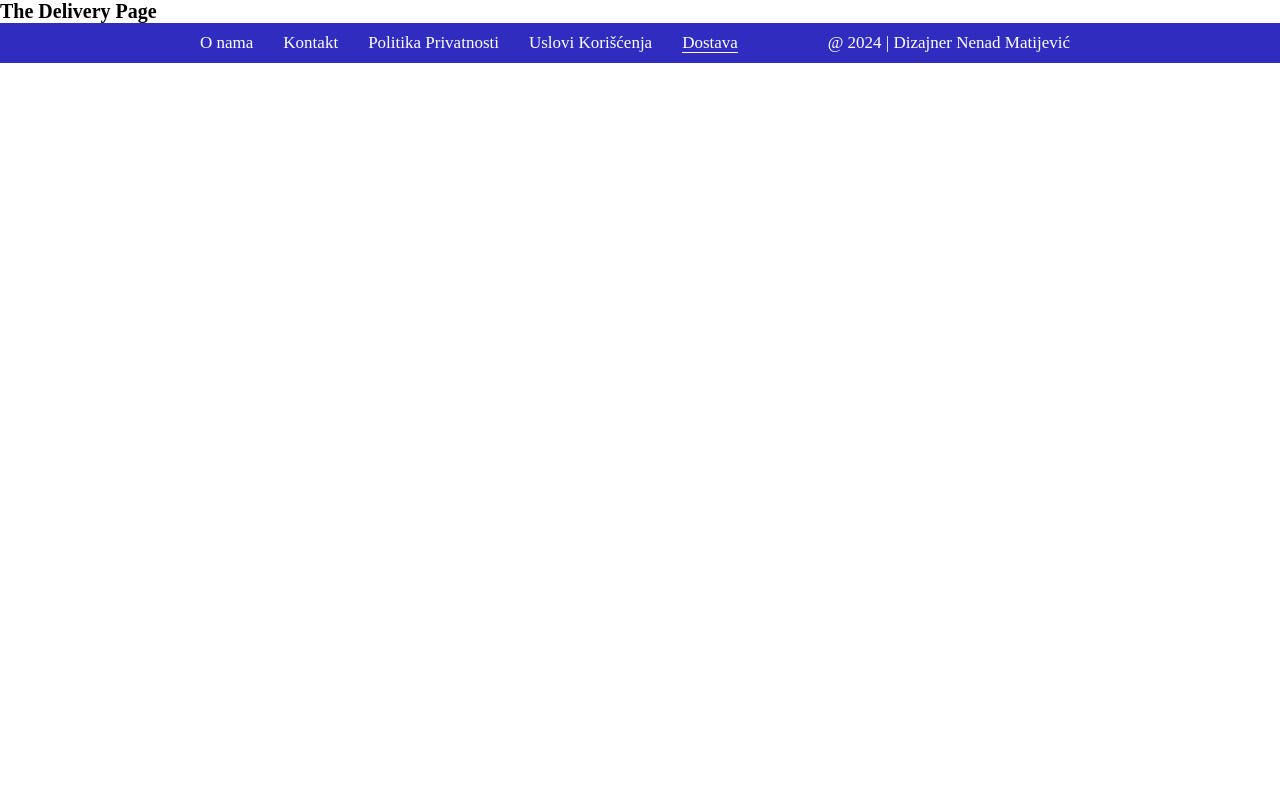
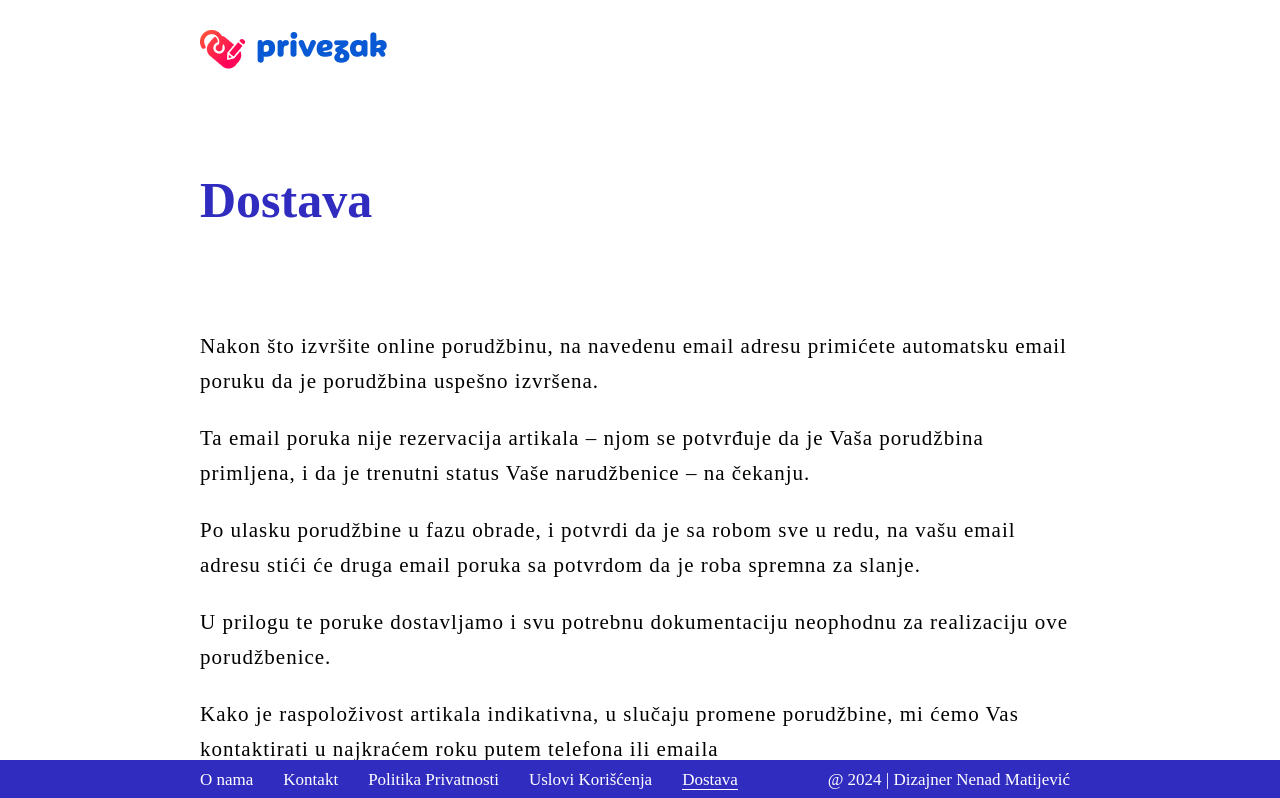
Before and after one commit to nenad997/privezak-app-clone, a React (Vite) app: page /dostava in a window 1280 px wide. Shown: the top 798 px of the page. Built offline with nearby package versions, Linux system fonts and the light colour scheme.

Commit message:
create deliverylayout

```diff
--- /dev/null
+++ b/src/components/content/delivery/DeliveryLayout.tsx
@@ -0,0 +1,18 @@
+import PageWrapper from "../../ui/PageWrapper";
+import { deliveryData } from "../../../data/content";
+import Content from "../../ui/Content";
+
+const DeliveryLayout = () => {
+  return (
+    <PageWrapper>
+      <h1 className="global__h1">Dostava</h1>
+      <div className="global__container">
+        {deliveryData.map((item) => (
+          <Content key={item.id}>{item.text}</Content>
+        ))}
+      </div>
+    </PageWrapper>
+  );
+};
+
+export default DeliveryLayout;
--- a/src/data/content.ts
+++ b/src/data/content.ts
@@ -68,3 +68,30 @@ export const serviceData: Service[] = [
     text: "Koristimo tehnologije remarketinga koje obezbeđuju Google i Facebook za pružanje ciljanog oglašavanja korisnicima koji su već posetili našu veb lokaciju. Prikupljanje i procena korisničkih podataka vrši se samo anonimno. Ovde imate i mogućnost da odbacite upotrebu kolačića tako što ćete napraviti odgovarajuća podešavanja u vašem pregledaču.",
   },
 ];
+
+export const deliveryData: Content[] = [
+  {
+    id: "t1",
+    text: "Nakon što izvršite online porudžbinu, na navedenu email adresu primićete automatsku email poruku da je porudžbina uspešno izvršena.",
+  },
+  {
+    id: "t2",
+    text: "Ta email poruka nije rezervacija artikala – njom se potvrđuje da je Vaša porudžbina primljena, i da je trenutni status Vaše narudžbenice – na čekanju.",
+  },
+  {
+    id: "t3",
+    text: "Po ulasku porudžbine u fazu obrade, i potvrdi da je sa robom sve u redu, na vašu email adresu stići će druga email poruka sa potvrdom da je roba spremna za slanje.",
+  },
+  {
+    id: "t4",
+    text: "U prilogu te poruke dostavljamo i svu potrebnu dokumentaciju neophodnu za realizaciju ove porudžbenice.",
+  },
+  {
+    id: "t5",
+    text: "Kako je raspoloživost artikala indikativna, u slučaju promene porudžbine, mi ćemo Vas kontaktirati u najkraćem roku putem telefona ili emaila",
+  },
+  {
+    id: "t6",
+    text: "Dostava se vrši u saradnji sa kurirskom službom . Kuriri pošiljke donose na adresu za isporuku radnim danima. Molimo Vas da u tom periodu obezbedite da na adresi bude osoba koja može da preuzme pošiljku. Prilikom preuzimanja pošiljke potrebno je da vizuelno pregledate paket i utvrdite da ne postoje neka vidna oštećenja. Ukoliko primetite da je transportna kutija značajno oštećenja i posumnjate da je proizvod možda oštećen, odbijte prijem pošiljke i odmah nas obavestite. Ukoliko je pošiljka naizgled bez oštećenja preuzmite pošiljku",
+  },
+];
--- a/src/pages/Delivery.tsx
+++ b/src/pages/Delivery.tsx
@@ -1,5 +1,7 @@
+import DeliveryLayout from "../components/content/delivery/DeliveryLayout";
+
 const DeliveryPage = () => {
-  return <h1>The Delivery Page</h1>;
+  return <DeliveryLayout />;
 };
 
 export default DeliveryPage;
```
Also changed, not shown: src/components/content/delivery/DeliveryLayout.module.css (added).
